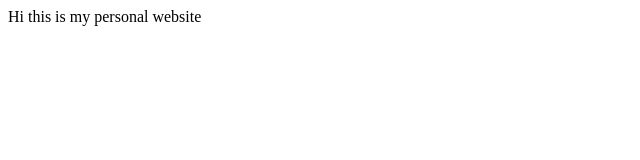
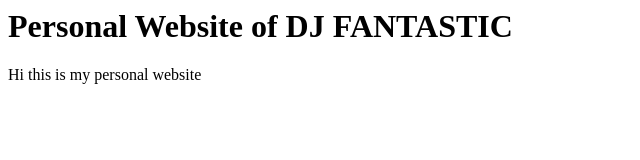
Before and after one commit to MayaGigChari/MayaGigChari.github.io, a plain HTML site: page index.html in a window 1280 px wide. Shown: the whole page, without its empty margins (0-640 px from the left). Drawn offline with Linux system fonts and the light colour scheme.

Commit message:
Adding a title

```diff
--- a/index.html
+++ b/index.html
@@ -1 +1,2 @@
+<h1>Personal Website of DJ FANTASTIC </h1>
 Hi this  is my personal website
```
